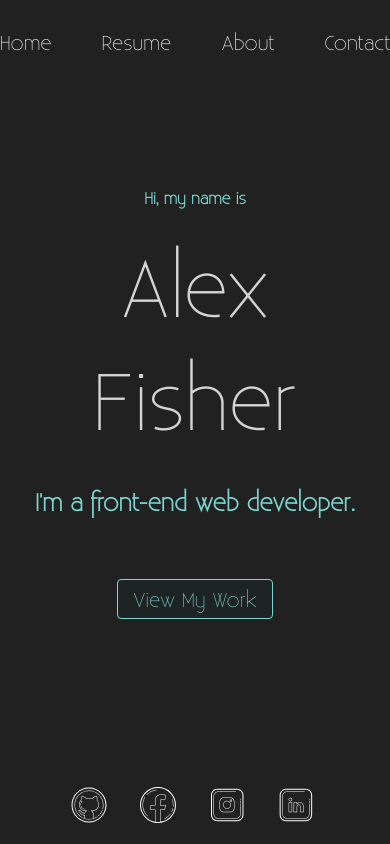
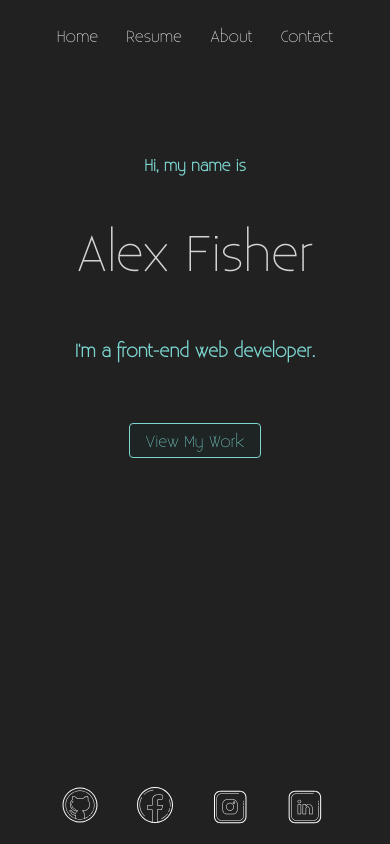
Before and after one commit to AlexJFisher94/portfolio, a plain HTML site: page index.html in a window 390 px wide. Drawn offline with Linux system fonts and the light colour scheme.

Commit message:
Added a media query for screen sizes below 428px

```diff
--- a/style.css
+++ b/style.css
@@ -313,6 +313,8 @@ background-size: cover;
       }
 
       footer {
+          display: flex;
+          gap: 10px;
           position: absolute;
           bottom: 0;
           margin-left: 10px;
@@ -324,3 +326,107 @@ background-size: cover;
           justify-content: space-evenly;
       }
 }
+
+@media only screen and (max-width: 428px) {
+
+    h1 {
+        font-family: 'existencelight';
+        font-size: 50px;
+        font-weight: 500;
+        color: rgb(212, 212, 212);
+        text-align: center;
+        margin-left: 0;
+        margin-bottom: 50px;
+        margin-top: 40px;
+    }
+
+    h2 {
+        font-family: 'existencelight';
+        font-size: 18px;
+        color: rgb(124, 213, 207);
+        text-align: center;
+        margin-left: 0;
+        margin-top: 0;
+        margin-bottom: 60px;
+    }
+
+    .intro {
+        font-size: 16px;
+        margin-top: 90px;
+        margin-bottom: 20px;
+    }
+
+    nav {
+        display: flex;
+        justify-content: center;
+    }
+
+    ul {
+        display: flex;
+        justify-content: center;
+        padding-left: 0px;
+        gap: 28px;
+        list-style: none;
+        color: white;
+        font-size: 16px;
+        font-family: 'existencelight';
+    }
+
+    li:hover {
+        cursor: pointer;
+        transform: scale(1.1);
+        transition: ease-in-out;
+        transition-duration: .1s;
+    }
+
+    .button-side {
+        display: none;
+    }
+
+    .button-under {
+        display: block;
+        font-family: 'existencelight';
+        font-size: 16px;
+        color: rgb(124, 213, 207);
+        background-color: rgb(30, 36, 36);
+        border: 1px solid rgb(124, 213, 207);
+        border-radius: 4px;
+        padding: 5px 15px;
+        text-align: center;
+        margin: auto;
+    }
+
+    .button-under:hover {
+        cursor: pointer;
+        transform: scale(1.05);
+        transition: ease-in-out;
+        transition-duration: .1s;
+    }
+
+      .icon {
+          width: 50px;
+          height: auto;
+          padding-right: 15px;
+      }
+
+      .icon:hover {
+          cursor: pointer;
+          transform: scale(1.1);
+          transition: ease-in-out;
+          transition-duration: .1s;
+      }
+
+      footer {
+        display: flex;
+        gap: 10px;
+        position: absolute;
+        bottom: 0;
+        margin-left: 10px;
+        margin-bottom: 10px;
+    }
+
+    .footer {
+        display: flex;
+        justify-content: space-evenly;
+    }
+}
```
